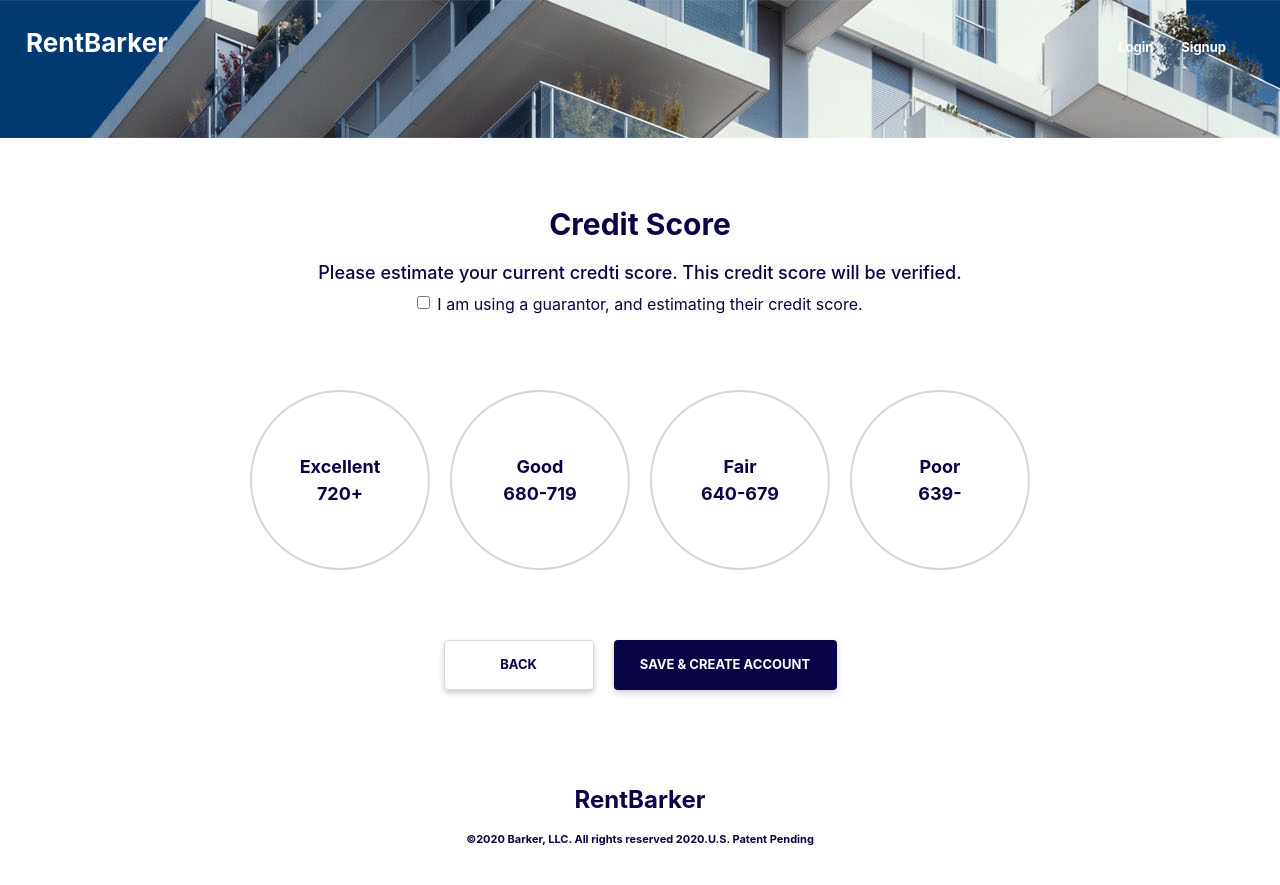
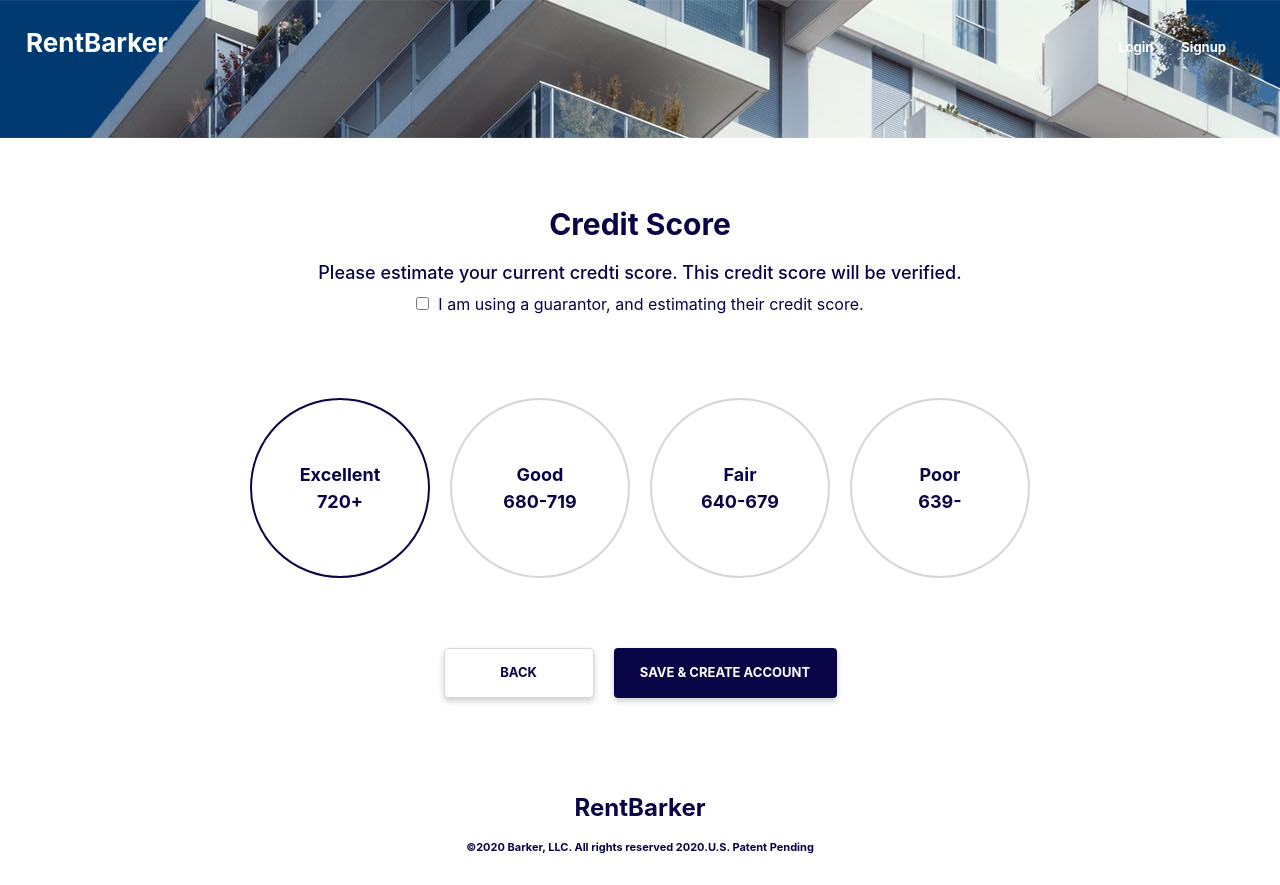
Before and after one commit to great-dev1/21-1-7-rentbarker-next-bootstrap, a Next.js app: page /credit in a window 1280 px wide. Built offline with nearby package versions, Linux system fonts and the light colour scheme.

Commit message:
fix some issues

```diff
--- a/pages/accept/Accept.module.css
+++ b/pages/accept/Accept.module.css
@@ -1,11 +1,22 @@
+.back_img {
+  position: absolute;
+  z-index: -1;
+  top: 0;
+  left: 0;
+  width: 100%;
+  filter: blur(8px);
+  -webkit-filter: blur(8px);
+}
+
 .main {
   display: flex;
   flex-direction: column;
   justify-content: center;
   align-items: center;
-  margin: 150px auto;
+  margin: 10vw auto;
   padding: 60px 10px 30px;
   border-radius: 45px;
+  background-color: white;
   box-shadow: 0 3px 8px 2px rgba(0, 0, 0, 0.2);
   text-align: center;
 }
@@ -26,9 +37,9 @@
 
 @media only screen and (min-width: 768px) {
   .main {
+    margin: 15vw auto;
     padding: 83px 12% 75px;
   }
-
   .detail {
     margin: 32px 0;
     font-size: 21px;
--- a/pages/credit/Credit.module.css
+++ b/pages/credit/Credit.module.css
@@ -1,4 +1,5 @@
 /* Header */
+
 @media only screen and (min-width: 768px) {
   .header {
     background-image: url("/bed/header-back.jpg");
@@ -12,6 +13,7 @@
 }
 
 /* Main */
+
 .main {
   padding: 40px 0 50px;
   text-align: center;
@@ -27,8 +29,30 @@
   font-size: 18px;
 }
 
-.save_btn,
-.back_btn {
+.circle_inactive, .circle_active {
+  width: 140px;
+  height: 140px;
+  margin: 10px;
+  border: 2px solid #d6d6d6;
+  border-radius: 50%;
+  font-size: 18px;
+  font-weight: bold;
+  color: #090446;
+  background-color: white;
+}
+
+.circle_inactive:hover, .circle_inactive:focus, .circle_active:hover, .circle_active:focus {
+  border-color: #090446;
+  box-shadow: none !important;
+  color: #090446 !important;
+  background-color: white !important;
+}
+
+.circle_active {
+  border-color: #090446;
+}
+
+.save_btn, .back_btn {
   width: 80%;
   margin: 10px;
 }
@@ -37,20 +61,21 @@
   .main {
     padding: 68px 0 66px;
   }
-
   .circle_group {
     width: 100%;
     margin: 64px 0 50px;
   }
-
   .credit_title {
     margin-bottom: 70px;
   }
-
+  .circle_inactive, .circle_active {
+    width: 180px;
+    height: 180px;
+    margin: 10px;
+  }
   .save_btn {
     width: 223px;
   }
-
   .back_btn {
     width: 150px;
   }
--- a/pages/credit/CreditCircle.js
+++ /dev/null
@@ -1,11 +0,0 @@
-import { Button } from 'react-bootstrap'
-
-import styles from './CreditCircle.module.css'
-
-export default function CreditCircle({ children }) {
-  return (
-    <Button className={styles.credit_circle}>
-      {children}
-    </Button>
-  )
-}
--- a/pages/credit/CreditCircle.module.css
+++ /dev/null
@@ -1,28 +0,0 @@
-.credit_circle {
-  width: 140px;
-  height: 140px;
-  margin: 10px;
-  border: 2px solid #d6d6d6;
-  border-radius: 50%;
-  font-size: 18px;
-  font-weight: bold;
-  color: #090446;
-  background-color: white;
-}
-
-.credit_circle:hover,
-.credit_circle:active,
-.credit_circle:focus {
-  border-color: #090446 !important;
-  box-shadow: none !important;
-  color: #090446 !important;
-  background-color: white !important;
-}
-
-@media only screen and (min-width: 768px) {
-  .credit_circle {
-    width: 180px;
-    height: 180px;
-    margin: 10px;
-  }
-}
--- a/pages/credit/index.js
+++ b/pages/credit/index.js
@@ -6,7 +6,6 @@ import { Container, Form, Button } from 'react-bootstrap'
 import Navbar from '../../components/Navbar'
 import Footer from '../../components/Footer'
 import MyButton from '../../components/MyButton'
-import CreditCircle from './CreditCircle'
 import utils from '../../styles/utils.module.css'
 import styles from './Credit.module.css'
 
@@ -40,9 +39,9 @@ export default class Credit extends React.Component {
 
   componentDidMount() {
     const useGuarantor = localStorage.getItem('useGuarantor') === 'true';
-    const myCredit = localStorage.getItem('myCredit') !== null ? localStorage.getItem('myCredit') : 'Good 680-719';
-    const roommateCredit = localStorage.getItem('roommateCredit') !== null ? localStorage.getItem('roommateCredit') : 'Good 680-719';
-    const guarantorCredit = localStorage.getItem('guarantorCredit') !== null ? localStorage.getItem('guarantorCredit') : 'Good 680-719';
+    const myCredit = localStorage.getItem('myCredit') !== null ? localStorage.getItem('myCredit') : 'Excellent 720+';
+    const roommateCredit = localStorage.getItem('roommateCredit') !== null ? localStorage.getItem('roommateCredit') : 'Excellent 720+';
+    const guarantorCredit = localStorage.getItem('guarantorCredit') !== null ? localStorage.getItem('guarantorCredit') : 'Excellent 720+';
 
     this.setState({ useGuarantor, myCredit, roommateCredit, guarantorCredit });
   }
@@ -52,7 +51,7 @@ export default class Credit extends React.Component {
   }
 
   render() {
-    const { useGuarantor } = this.state;
+    const { useGuarantor, myCredit, roommateCredit, guarantorCredit } = this.state;
 
     return (
       <div>
@@ -75,31 +74,51 @@ export default class Credit extends React.Component {
             </h2>
 
             <Form>
+              <label>
                 <Form.Check
+                  className="mr-1"
                   name="useGuarantor"
                   checked={useGuarantor}
                   onChange={this.handleCheck}
                   type="checkbox"
-                label="I am using a guarantor, and estimating their credit score."
+                  inline
                 />
+                I am using a guarantor, and estimating their credit score.
+              </label>
 
               <div className={styles.circle_group}>
                 <div className="d-flex justify-content-center flex-wrap">
-                  <a onClick={this.handleChange('myCredit', 'Excellent 720+')}>
-                    <CreditCircle>Excellent<br />720+</CreditCircle>
-                  </a>
+                  <Button
+                    className={myCredit === 'Excellent 720+' ? styles.circle_active : styles.circle_inactive}
+                    onClick={this.handleChange('myCredit', 'Excellent 720+')}
+                  >
+                    Excellent<br />
+                    720+
+                  </Button>
 
-                  <a onClick={this.handleChange('myCredit', 'Good 680-719')}>
-                    <CreditCircle>Good<br />680-719</CreditCircle>
-                  </a>
+                  <Button
+                    className={myCredit === 'Good 680-719' ? styles.circle_active : styles.circle_inactive}
+                    onClick={this.handleChange('myCredit', 'Good 680-719')}
+                  >
+                    Good<br />
+                    680-719
+                  </Button>
 
-                  <a onClick={this.handleChange('myCredit', 'Fair 640-679')}>
-                    <CreditCircle>Fair<br />640-679</CreditCircle>
-                  </a>
+                  <Button
+                    className={myCredit === 'Fair 640-679' ? styles.circle_active : styles.circle_inactive}
+                    onClick={this.handleChange('myCredit', 'Fair 640-679')}
+                  >
+                    Fair<br />
+                    640-679
+                  </Button>
 
-                  <a onClick={this.handleChange('myCredit', 'Poor 639-')}>
-                    <CreditCircle>Poor<br />639-</CreditCircle>
-                  </a>
+                  <Button
+                    className={myCredit === 'Poor 639-' ? styles.circle_active : styles.circle_inactive}
+                    onClick={this.handleChange('myCredit', 'Poor 639-')}
+                  >
+                    Poor<br />
+                    639-
+                  </Button>
                 </div>
               </div>
 
@@ -109,45 +128,79 @@ export default class Credit extends React.Component {
                     <h2 className={styles.credit_title}>
                       Please estimate your roommate's credit score.
                     </h2>
+
                     <div className="d-flex justify-content-center flex-wrap">
-                      <a onClick={this.handleChange('roommateCredit', 'Excellent 720+')}>
-                        <CreditCircle>Excellent<br />720+</CreditCircle>
-                      </a>
+                      <Button
+                        className={roommateCredit === 'Excellent 720+' ? styles.circle_active : styles.circle_inactive}
+                        onClick={this.handleChange('roommateCredit', 'Excellent 720+')}
+                      >
+                        Excellent<br />
+                        720+
+                      </Button>
 
-                      <a onClick={this.handleChange('roommateCredit', 'Good 680-719')}>
-                        <CreditCircle>Good<br />680-719</CreditCircle>
-                      </a>
+                      <Button
+                        className={roommateCredit === 'Good 680-719' ? styles.circle_active : styles.circle_inactive}
+                        onClick={this.handleChange('roommateCredit', 'Good 680-719')}
+                      >
+                        Good<br />
+                        680-719
+                      </Button>
 
-                      <a onClick={this.handleChange('roommateCredit', 'Fair 640-679')}>
-                        <CreditCircle>Fair<br />640-679</CreditCircle>
-                      </a>
+                      <Button
+                        className={roommateCredit === 'Fair 640-679' ? styles.circle_active : styles.circle_inactive}
+                        onClick={this.handleChange('roommateCredit', 'Fair 640-679')}
+                      >
+                        Fair<br />
+                        640-679
+                      </Button>
 
-                      <a onClick={this.handleChange('roommateCredit', 'Poor 639-')}>
-                        <CreditCircle>Poor<br />639-</CreditCircle>
-                      </a>
+                      <Button
+                        className={roommateCredit === 'Poor 639-' ? styles.circle_active : styles.circle_inactive}
+                        onClick={this.handleChange('roommateCredit', 'Poor 639-')}
+                      >
+                        Poor<br />
+                        639-
+                      </Button>
                     </div>
                   </div>
 
                   <div className={styles.circle_group}>
                     <h2 className={styles.credit_title}>
-                      Please estimate your guarantor's credit score.
+                      Please estimate your roommate's credit score.
                     </h2>
+
                     <div className="d-flex justify-content-center flex-wrap">
-                      <a onClick={this.handleChange('guarantorCredit', 'Excellent 720+')}>
-                        <CreditCircle>Excellent<br />720+</CreditCircle>
-                      </a>
+                      <Button
+                        className={guarantorCredit === 'Excellent 720+' ? styles.circle_active : styles.circle_inactive}
+                        onClick={this.handleChange('guarantorCredit', 'Excellent 720+')}
+                      >
+                        Excellent<br />
+                        720+
+                      </Button>
 
-                      <a onClick={this.handleChange('guarantorCredit', 'Good 680-719')}>
-                        <CreditCircle>Good<br />680-719</CreditCircle>
-                      </a>
+                      <Button
+                        className={guarantorCredit === 'Good 680-719' ? styles.circle_active : styles.circle_inactive}
+                        onClick={this.handleChange('guarantorCredit', 'Good 680-719')}
+                      >
+                        Good<br />
+                        680-719
+                      </Button>
 
-                      <a onClick={this.handleChange('guarantorCredit', 'Fair 640-679')}>
-                        <CreditCircle>Fair<br />640-679</CreditCircle>
-                      </a>
+                      <Button
+                        className={guarantorCredit === 'Fair 640-679' ? styles.circle_active : styles.circle_inactive}
+                        onClick={this.handleChange('guarantorCredit', 'Fair 640-679')}
+                      >
+                        Fair<br />
+                        640-679
+                      </Button>
 
-                      <a onClick={this.handleChange('guarantorCredit', 'Poor 639-')}>
-                        <CreditCircle>Poor<br />639-</CreditCircle>
-                      </a>
+                      <Button
+                        className={guarantorCredit === 'Poor 639-' ? styles.circle_active : styles.circle_inactive}
+                        onClick={this.handleChange('guarantorCredit', 'Poor 639-')}
+                      >
+                        Poor<br />
+                        639-
+                      </Button>
                     </div>
                   </div>
                 </div>
--- a/pages/welcome/index.js
+++ b/pages/welcome/index.js
@@ -20,7 +20,7 @@ export default class Welcome extends React.Component {
   }
 
   render() {
-    const { logged, firstName } = this.state;
+    const { firstName } = this.state;
 
     return (
       <div>
```
Also changed, not shown: pages/accept/index.js (+4 -7 lines), pages/bed/Bed.module.css (+9 -8 lines), pages/bed/index.js (+14 -12 lines), pages/message/Message.module.css (+14 -13 lines), pages/message/index.js (+24 -4 lines), public/accept/back.jpg (added). Lines whose indentation alone changed are shown as unchanged.
